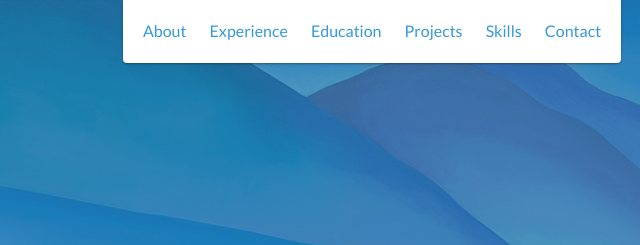
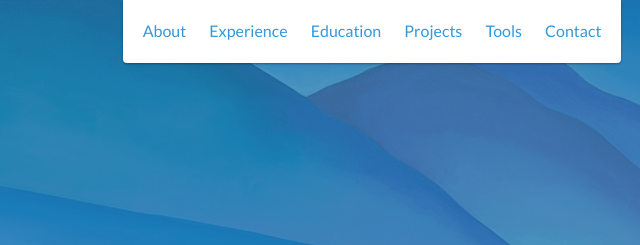
Before and after one commit to NathanVieira38/NathanVieira38.github.io, a website: page index.html in a window 1280 px wide. Shown: the top 245 px of the page, 268-908 px from the left. Drawn offline with nearby package versions, Linux system fonts and the light colour scheme.

Commit message:
Update index.html

```diff
--- a/index.html
+++ b/index.html
@@ -37,7 +37,7 @@
                 <a href="#projects">Projects</a>
             </li>
             <li>
-                <a href="#skills">Skills</a>
+                <a href="#Tools">Tools</a>
             </li>
             <li>
                 <a href="#contact">Contact</a>
@@ -184,8 +184,8 @@
     </div>
     <!-- End #projects -->
 
-    <div id="skills">
-        <h2 class="heading">Skills</h2>
+    <div id="Tools">
+        <h2 class="heading">Tools</h2>
         <ul>
             <li>Search & Matching</li>
 	    <li>Dynamic Optimal Control</li>
@@ -195,7 +195,7 @@
 	    <li>Path Analysis</li>
 	</ul>
     </div>
-    <!-- End #skills -->
+    <!-- End #Tools -->
 
     <div id="contact">
         <h2>Get in Touch</h2>
```
